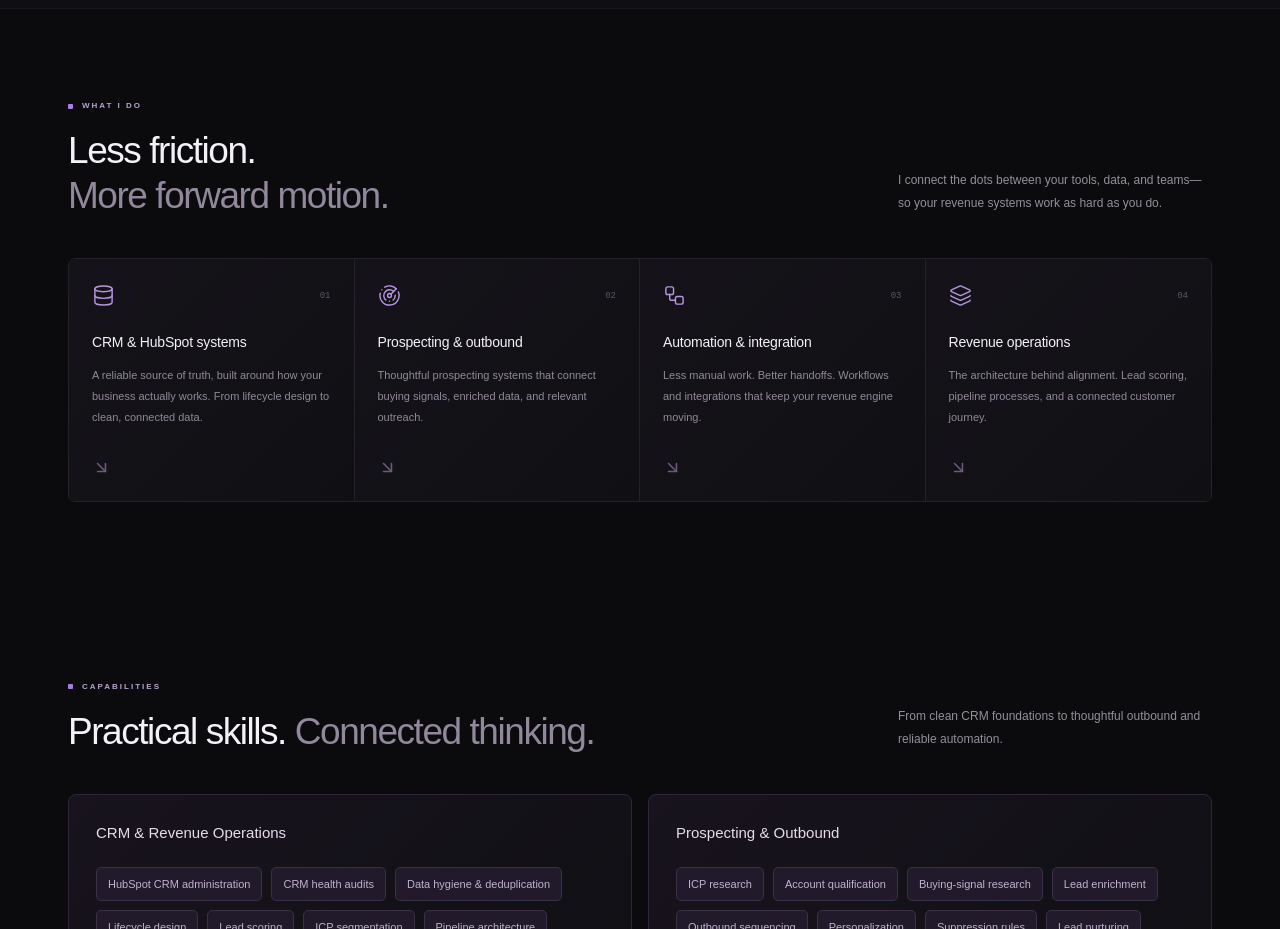
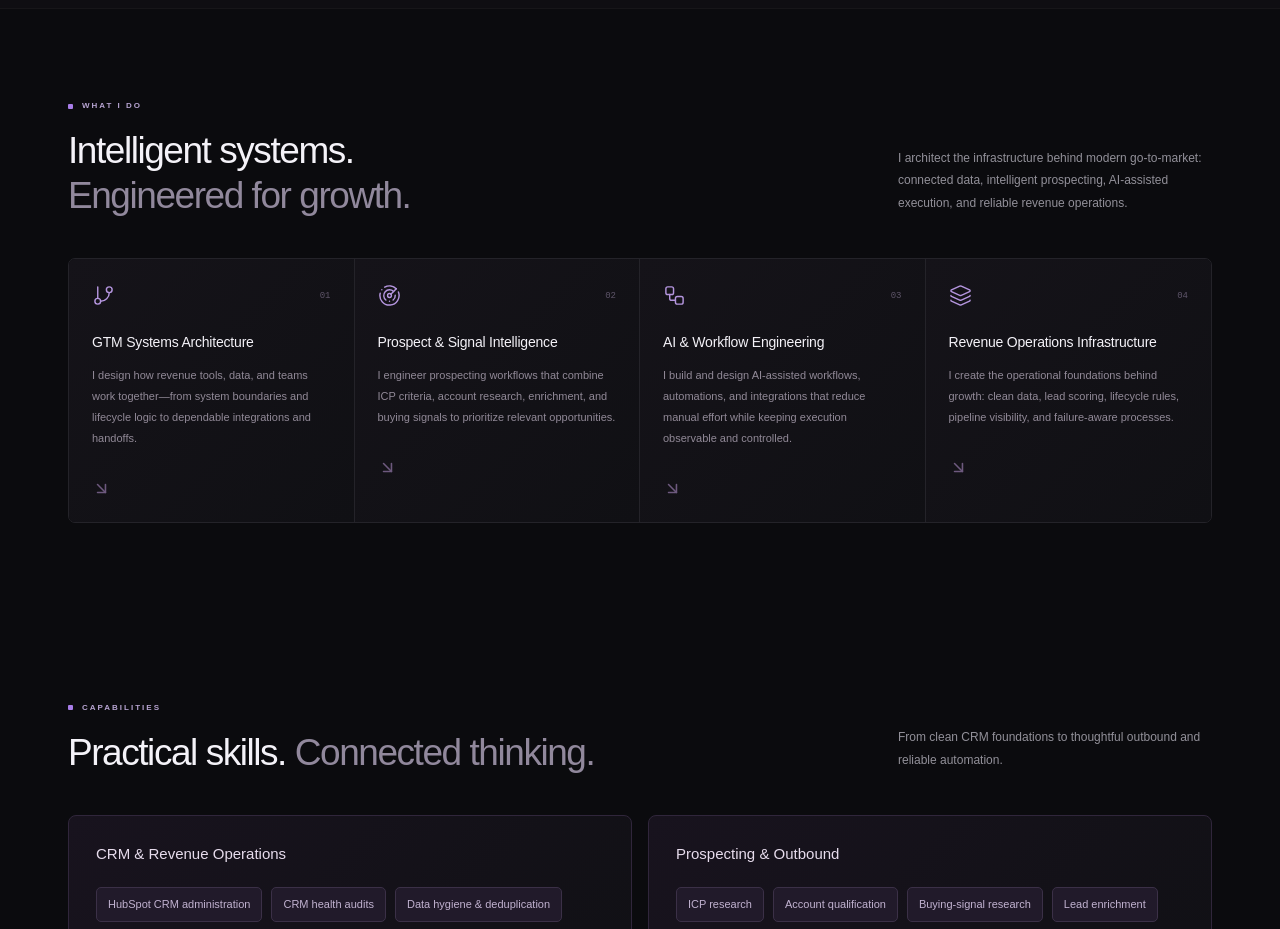
Before and after one commit to praisefredrick5-bit/praise-gtm-portfolio, a Next.js app: page / in a window 1280 px wide. Shown: the part 860-1789 px from the top of the page. Built offline with nearby package versions, Linux system fonts and the light colour scheme.

Commit message:
Reposition What I Do around technical GTM and AI systems engineering

```diff
--- a/app/page.tsx
+++ b/app/page.tsx
@@ -15,28 +15,28 @@ import { Projects } from "@/components/projects";
 import { SystemVisual } from "@/components/system-visual";
 const expertise = [
   {
-    icon: Database,
+    icon: GitBranch,
     number: "01",
-    title: "CRM & HubSpot systems",
-    text: "A reliable source of truth, built around how your business actually works. From lifecycle design to clean, connected data.",
+    title: "GTM Systems Architecture",
+    text: "I design how revenue tools, data, and teams work together—from system boundaries and lifecycle logic to dependable integrations and handoffs.",
   },
   {
     icon: Radar,
     number: "02",
-    title: "Prospecting & outbound",
-    text: "Thoughtful prospecting systems that connect buying signals, enriched data, and relevant outreach.",
+    title: "Prospect & Signal Intelligence",
+    text: "I engineer prospecting workflows that combine ICP criteria, account research, enrichment, and buying signals to prioritize relevant opportunities.",
   },
   {
     icon: Workflow,
     number: "03",
-    title: "Automation & integration",
-    text: "Less manual work. Better handoffs. Workflows and integrations that keep your revenue engine moving.",
+    title: "AI & Workflow Engineering",
+    text: "I build and design AI-assisted workflows, automations, and integrations that reduce manual effort while keeping execution observable and controlled.",
   },
   {
     icon: Layers3,
     number: "04",
-    title: "Revenue operations",
-    text: "The architecture behind alignment. Lead scoring, pipeline processes, and a connected customer journey.",
+    title: "Revenue Operations Infrastructure",
+    text: "I create the operational foundations behind growth: clean data, lead scoring, lifecycle rules, pipeline visibility, and failure-aware processes.",
   },
 ];
 const skillGroups = [
@@ -141,14 +141,15 @@ export default function Home() {
                 <span /> WHAT I DO
               </span>
               <h2>
-                Less friction.
+                Intelligent systems.
                 <br />
-                <span>More forward motion.</span>
+                <span>Engineered for growth.</span>
               </h2>
             </div>
             <p>
-              I connect the dots between your tools, data, and teams—so your
-              revenue systems work as hard as you do.
+              I architect the infrastructure behind modern go-to-market:
+              connected data, intelligent prospecting, AI-assisted execution,
+              and reliable revenue operations.
             </p>
           </div>
           <div className="expertise-grid">
```
